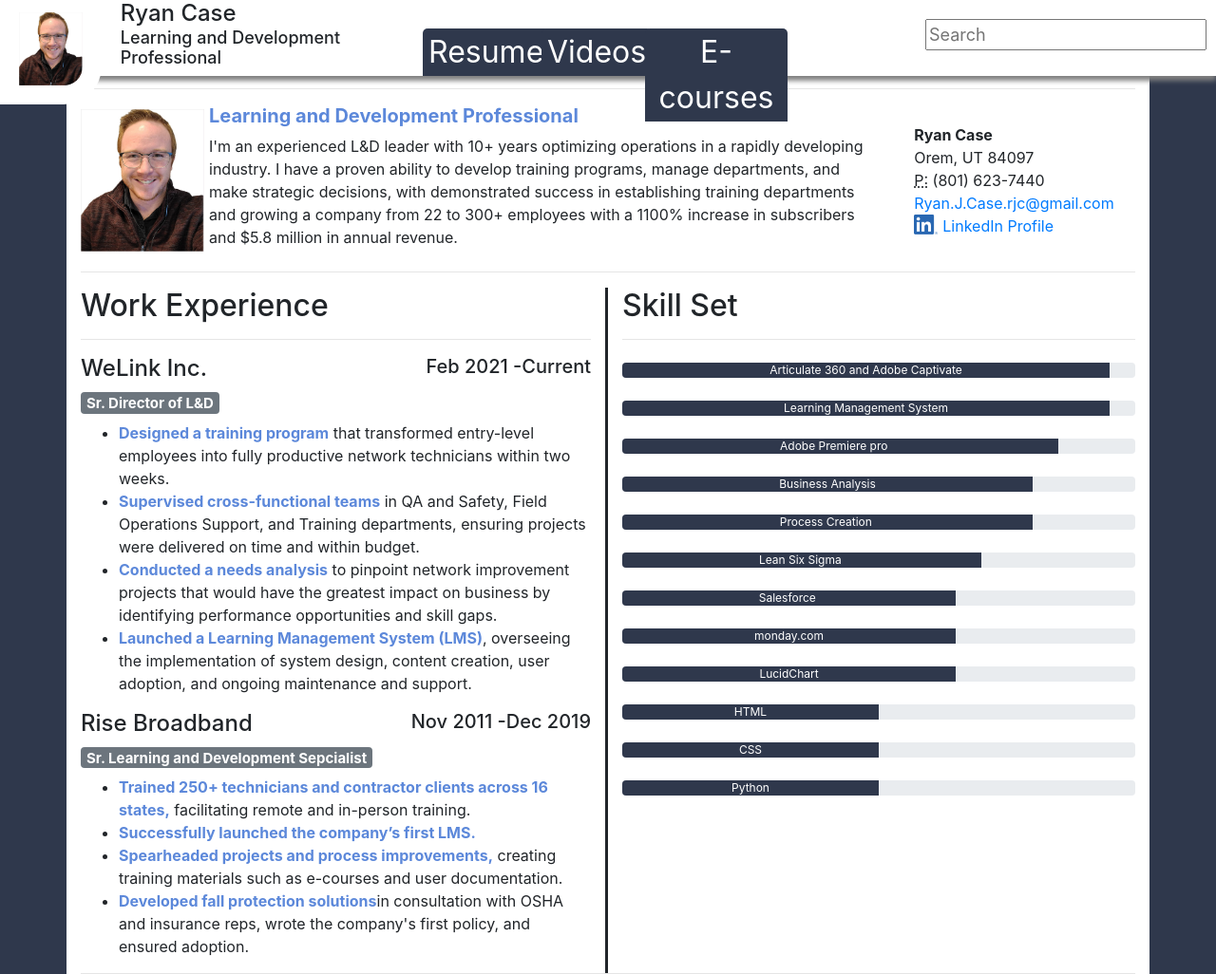
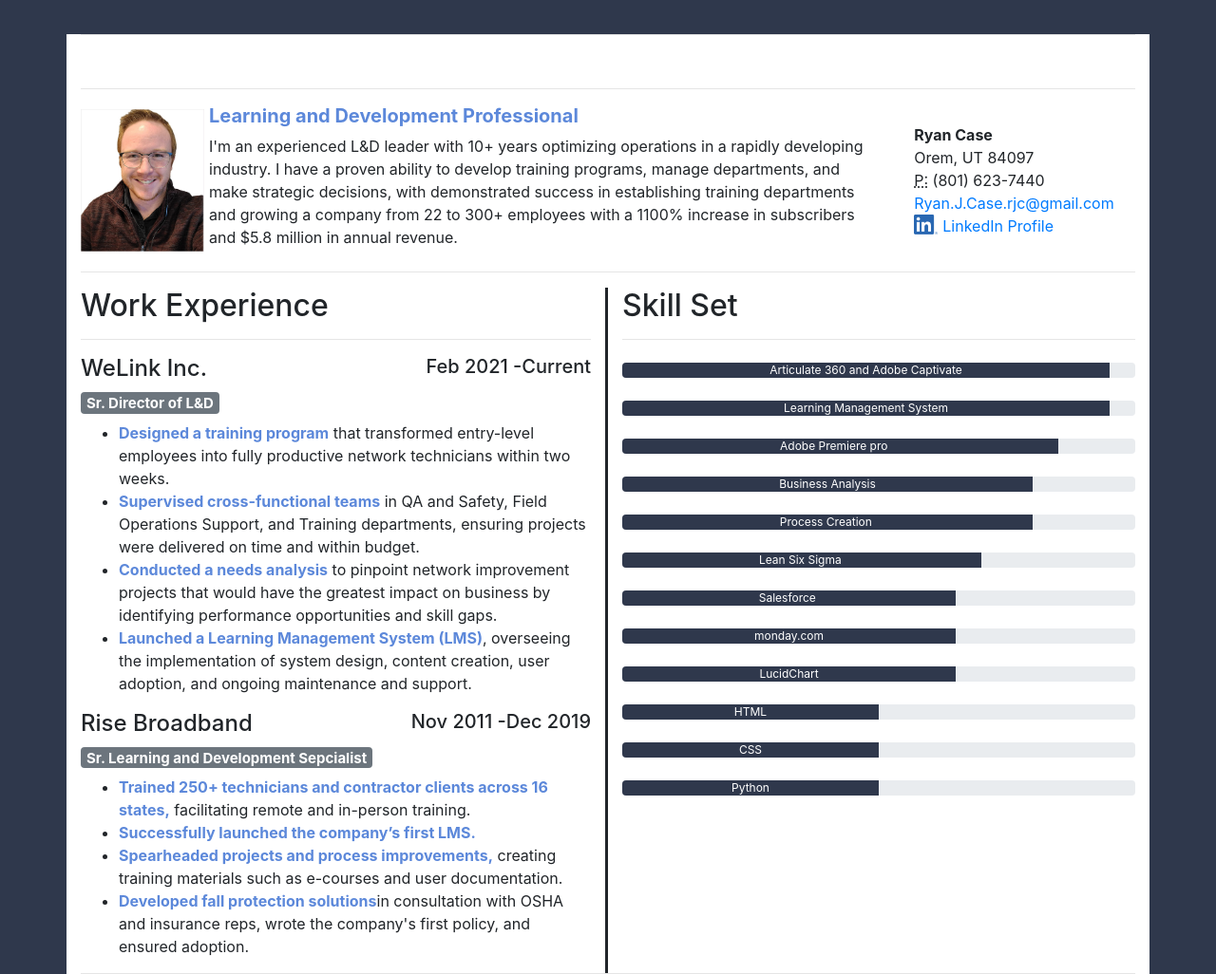
Before and after one commit to ryanJCase/ryanJCase.github.io, a plain HTML site: page index.html in a window 1280 px wide. Shown: the top 1026 px of the page at 95% size. Drawn offline with Linux system fonts and the light colour scheme.

Commit message:
Comment out nav

```diff
--- a/index.html
+++ b/index.html
@@ -185,7 +185,7 @@ I'm an experienced L&amp;D leader with 10+ years optimizing operations in a rapi
     <!-- Include all compiled plugins (below), or include individual files as needed -->
     <script src="js/popper.min.js"></script>
     <script src="js/bootstrap-4.4.1.js"></script>
-<nav class="navigation-container">
+<!--<nav class="navigation-container">
 	  <div style="display:inline-block"><img src="images/Profile Picture Updated.jpg" alt="Generic placeholder image;"  style="height:100px; margin-top:10px; border-style:solid; border-bottom-width:20px; border-left-width:20px; border-right-width:20px; border-color:white; border-bottom-right-radius: 40px "><h4 style="padding-left:20px; display:inline-block; position:fixed;">Ryan Case <br> <p style="font-size: 18px;">Learning and Development<br> Professional</p></h4></div>
 	  <div style="padding-top: 30px; font-size:32px; font-weight:bolder; display:grid; grid-template-columns:125px 109px 150px; grid-column-gap: 0px; ">
 		  <div><button class="nav-buttons">Resume</button></div>
@@ -193,6 +193,6 @@ I'm an experienced L&amp;D leader with 10+ years optimizing operations in a rapi
 		  <div><button class="nav-buttons">E-courses</button></div>
 	</div>
 	  <div style="text-align:end; padding-top: 20px; padding-right:10px; font-size:18px"><input type="text" class="input" placeholder="Search"></input></div>
-	  </nav>
+	  </nav> -->
   </body>
 </html>
```
